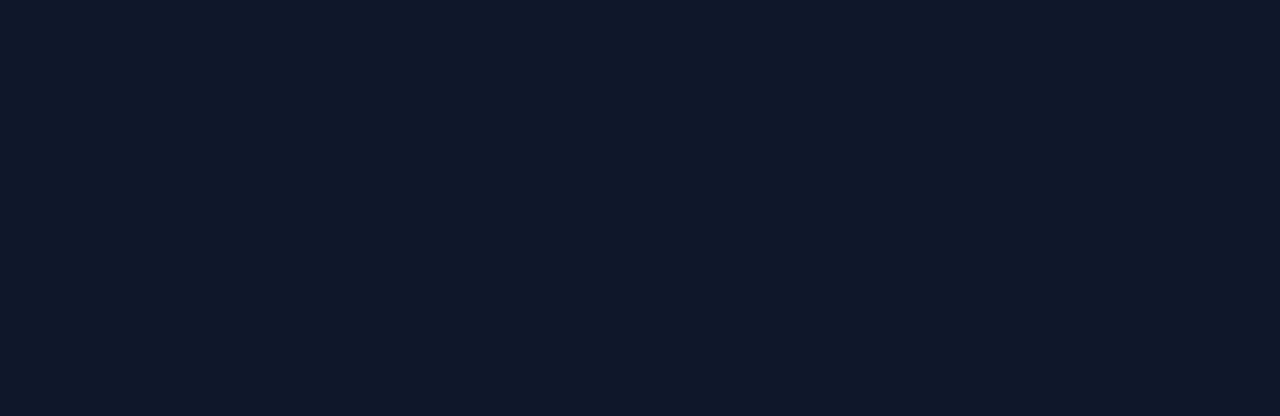
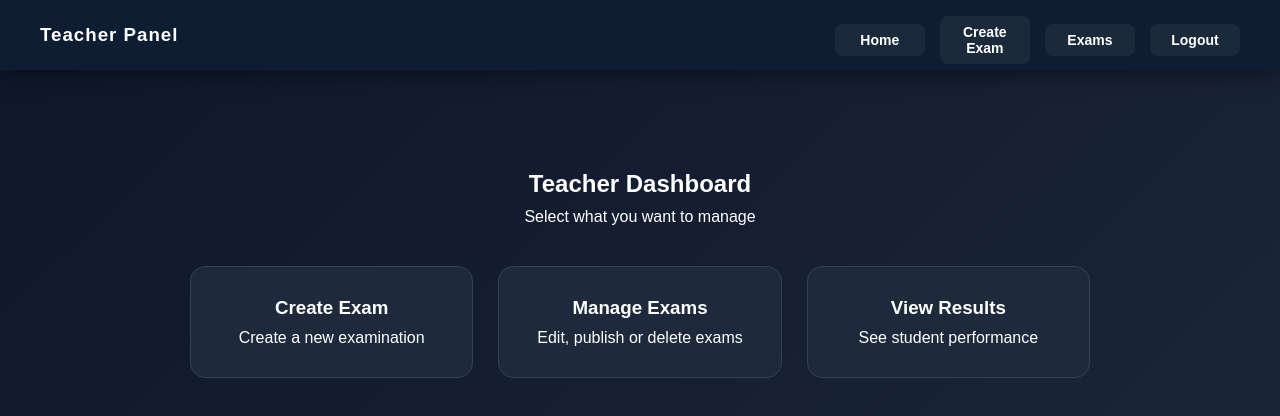
Before and after one commit to bhushan535/PIH2026_Team-GPS, a React (Vite) app in the folder client/: page /teacher-home in a window 1280 px wide. Before the commit this address had no page. Shown: the top 416 px of the page. Built offline with nearby package versions, Linux system fonts and the light colour scheme.

Commit message:
Modified teacher home page

```diff
--- a/client/src/App.jsx
+++ b/client/src/App.jsx
@@ -29,7 +29,7 @@ function App() {
 
       {/* Teacher Layout */}
       <Route element={<TeacherLayout />}>
-        <Route path="/TeacherHome" element={<TeacherHome />} />
+        <Route path="/teacher-home" element={<TeacherHome />} />
         <Route path="/exams" element={<Exams />} />
         <Route path="/create-exam" element={<CreateExam />} />
         <Route path="/add-question/:examId" element={<AddQuestion />} />
--- a/client/src/Component/Teacher-ui/TeacherHome.css
+++ b/client/src/Component/Teacher-ui/TeacherHome.css
@@ -1,91 +1,43 @@
 .teacher-home-container {
   min-height: 100vh;
-  padding: 40px;
+  padding: 100px 40px 40px 40px;
   background: linear-gradient(135deg, #0f172a, #1e293b);
   color: white;
-  font-family: "Poppins", sans-serif;
+  display: flex;
+  justify-content: center;
 }
 
 .teacher-card {
   max-width: 900px;
-  margin: auto;
+  width: 100%;
+  text-align: center;
+}
+
+.teacher-card h2 {
+  margin-bottom: 10px;
+}
+
+.option-grid {
+  margin-top: 40px;
+  display: grid;
+  grid-template-columns: repeat(auto-fit, minmax(250px, 1fr));
+  gap: 25px;
+}
+
+.option-card {
   background: #1e293b;
   padding: 30px;
-  border-radius: 14px;
-  box-shadow: 0 10px 30px rgba(0, 0, 0, 0.4);
+  border-radius: 15px;
+  cursor: pointer;
+  transition: 0.3s;
+  border: 1px solid #334155;
 }
 
-.teacher-header {
-  display: flex;
-  justify-content: space-between;
-  align-items: center;
+.option-card:hover {
+  transform: translateY(-6px);
+  background: #334155;
 }
 
-.teacher-header h2 {
-  margin: 0;
+.option-card h3 {
+  margin-bottom: 10px;
 }
-
-.logout-btn {
-  background: #ef4444;
-  border: none;
-  padding: 8px 16px;
-  border-radius: 8px;
-  color: white;
-  cursor: pointer;
-  transition: 0.3s;
-}
-
-.logout-btn:hover {
-  background: #dc2626;
-}
-
-.section-title {
-  margin-top: 30px;
-  margin-bottom: 10px;
-  font-size: 18px;
-  font-weight: 600;
-}
-
-.subject-form {
-  display: flex;
-  gap: 10px;
-  margin-bottom: 20px;
-}
-
-.subject-form input {
-  flex: 1;
-  padding: 10px;
-  border-radius: 8px;
-  border: none;
-  outline: none;
-}
-
-.add-btn {
-  background: #3b82f6;
-  border: none;
-  padding: 10px 18px;
-  border-radius: 8px;
-  color: white;
-  cursor: pointer;
-  transition: 0.3s;
-}
-
-.add-btn:hover {
-  background: #2563eb;
-}
-
-.subject-list {
-  display: grid;
-  gap: 12px;
-}
-
-.subject-item {
-  background: #334155;
-  padding: 12px 16px;
-  border-radius: 10px;
-  transition: 0.3s;
-}
-
-.subject-item:hover {
-  background: #475569;
-}
--- a/client/src/Component/Teacher-ui/TeacherHome.jsx
+++ b/client/src/Component/Teacher-ui/TeacherHome.jsx
@@ -1,151 +1,46 @@
-import React, { useEffect, useState } from "react";
+import React from "react";
 import { useNavigate } from "react-router-dom";
-import { supabase } from "../../lib/supabase";
-import "./CreateExam.css";
+import "./TeacherHome.css";
 
-function CreateExam() {
+function TeacherHome() {
   const navigate = useNavigate();
 
-  const [subjects, setSubjects] = useState([]);
-  const [subjectId, setSubjectId] = useState("");
+  return (
+    <div className="teacher-home-container">
+      <div className="teacher-card">
+        <h2>Teacher Dashboard</h2>
+        <p>Select what you want to manage</p>
 
-  const [title, setTitle] = useState("");
-  const [examDate, setExamDate] = useState("");
-  const [startTime, setStartTime] = useState("");
-  const [duration, setDuration] = useState("");
-  const [totalMarks, setTotalMarks] = useState("");
+        <div className="option-grid">
 
-  const [loading, setLoading] = useState(false);
+          <div
+            className="option-card"
+            onClick={() => navigate("/create-exam")}
+          >
+            <h3>Create Exam</h3>
+            <p>Create a new examination</p>
+          </div>
 
-  /* ================= FETCH SUBJECTS ================= */
-  useEffect(() => {
-    fetchSubjects();
-  }, []);
+          <div
+            className="option-card"
+            onClick={() => navigate("/exams")}
+          >
+            <h3>Manage Exams</h3>
+            <p>Edit, publish or delete exams</p>
+          </div>
 
-  const fetchSubjects = async () => {
-    const { data, error } = await supabase
-      .from("subjects")
-      .select("*")
-      .order("created_at", { ascending: false });
+          <div
+            className="option-card"
+            onClick={() => navigate("/results")}
+          >
+            <h3>View Results</h3>
+            <p>See student performance</p>
+          </div>
 
-    if (error) {
-      alert("Failed to load subjects");
-    } else {
-      setSubjects(data);
-    }
-  };
-
-  /* ================= SUBMIT ================= */
-  const handleSubmit = async (e) => {
-    e.preventDefault();
-
-    if (!subjectId) return alert("Select subject");
-
-    const scheduled_at = new Date(
-      `${examDate}T${startTime}`
-    ).toISOString();
-
-    try {
-      setLoading(true);
-
-      const {
-        data: { user },
-      } = await supabase.auth.getUser();
-
-      const { error } = await supabase.from("exams").insert([
-        {
-          subject_id: subjectId,
-          teacher_id: user.id,
-          title,
-          duration_min: Number(duration),
-          total_marks: Number(totalMarks),
-          scheduled_at,
-        },
-      ]);
-
-      if (error) {
-        alert(error.message);
-        return;
-      }
-
-      alert("Exam created successfully");
-      navigate("/exams");
-
-    } catch (err) {
-      alert("Something went wrong");
-    } finally {
-      setLoading(false);
-    }
-  };
-
-  return (
-    <div className="create-exam-page">
-      <div className="exam-card">
-        <h2>Create Exam</h2>
-
-        <form className="create-exam-form" onSubmit={handleSubmit}>
-
-          <label>Select Subject</label>
-          <select
-            value={subjectId}
-            onChange={(e) => setSubjectId(e.target.value)}
-            required
-          >
-            <option value="">Select Subject</option>
-            {subjects.map((s) => (
-              <option key={s.id} value={s.id}>
-                {s.subject_name} ({s.subject_code})
-              </option>
-            ))}
-          </select>
-
-          <label>Exam Title</label>
-          <input
-            value={title}
-            onChange={(e) => setTitle(e.target.value)}
-            required
-          />
-
-          <label>Exam Date</label>
-          <input
-            type="date"
-            value={examDate}
-            onChange={(e) => setExamDate(e.target.value)}
-            required
-          />
-
-          <label>Start Time</label>
-          <input
-            type="time"
-            value={startTime}
-            onChange={(e) => setStartTime(e.target.value)}
-            required
-          />
-
-          <label>Duration (minutes)</label>
-          <input
-            type="number"
-            value={duration}
-            onChange={(e) => setDuration(e.target.value)}
-            required
-          />
-
-          <label>Total Marks</label>
-          <input
-            type="number"
-            value={totalMarks}
-            onChange={(e) => setTotalMarks(e.target.value)}
-            required
-          />
-
-          <button type="submit" disabled={loading}>
-            {loading ? "Creating..." : "Create Exam"}
-          </button>
-
-        </form>
+        </div>
       </div>
     </div>
   );
 }
 
-export default CreateExam;
+export default TeacherHome;
```
